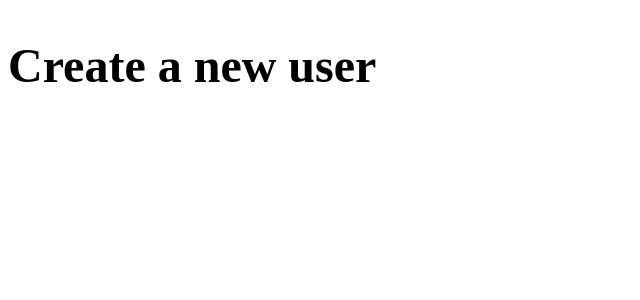
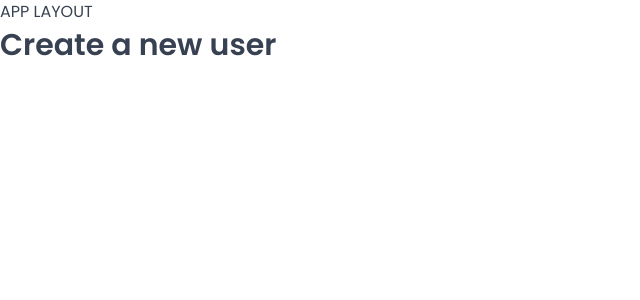
Before and after one commit to Rowlandoka/raynoid-oasis, a React (Vite) app: page /users in a window 1280 px wide. Shown: the top 300 px of the page, without its empty margins (0-640 px from the left). Built offline with nearby package versions, Linux system fonts and the light colour scheme; a web font is replaced by a local one.

Commit message:
setup overall app layout view

```diff
--- a/src/App.jsx
+++ b/src/App.jsx
@@ -1,4 +1,5 @@
-import { BrowserRouter, Routes, Route } from 'react-router-dom';
+import { BrowserRouter, Navigate, Routes, Route } from 'react-router-dom';
+import GlobalStyles from './styles/GlobalStyles';
 import Dashboard from './pages/Dashboard';
 import Bookings from './pages/Bookings';
 import Cabins from './pages/Cabins';
@@ -7,21 +8,28 @@ import Settings from './pages/Settings';
 import Account from './pages/Account';
 import Login from './pages/Login';
 import PageNotFound from './pages/PageNotFound';
+import AppLayout from './ui/AppLayout';
 
 function App() {
 	return (
+		<>
+			<GlobalStyles />
 			<BrowserRouter>
 				<Routes>
+					<Route element={<AppLayout />}>
+						<Route index element={<Navigate replace to='dashboard' />}></Route>
 						<Route path='dashboard' element={<Dashboard />}></Route>
 						<Route path='bookings' element={<Bookings />}></Route>
 						<Route path='cabins' element={<Cabins />}></Route>
 						<Route path='users' element={<Users />}></Route>
 						<Route path='settings' element={<Settings />}></Route>
 						<Route path='account' element={<Account />}></Route>
+					</Route>
 					<Route path='login' element={<Login />}></Route>
 					<Route path='*' element={<PageNotFound />}></Route>
 				</Routes>
 			</BrowserRouter>
+		</>
 	);
 }
 
--- /dev/null
+++ b/src/ui/AppLayout.jsx
@@ -0,0 +1,11 @@
+import { Outlet } from 'react-router-dom';
+
+function AppLayout() {
+	return (
+		<div>
+			<p>APP LAYOUT</p>
+			<Outlet />
+		</div>
+	);
+}
+export default AppLayout;
--- a/src/ui/Heading.jsx
+++ b/src/ui/Heading.jsx
@@ -1,5 +1,5 @@
-import styled from 'styled-components';
-import { css } from 'styled-components';
+import styled, { css } from 'styled-components';
+
 const Heading = styled.h1`
 	${(props) =>
 		props.as === 'h1' &&
--- a/src/ui/Row.jsx
+++ b/src/ui/Row.jsx
@@ -1,4 +1,4 @@
-import styled from 'styled-components';
+import styled, { css } from 'styled-components';
 
 const Row = styled.div`
 	display: flex;
```
Also changed, not shown: src/ui/Header.jsx (added), src/ui/Sidebar.jsx (added). Lines whose indentation alone changed are shown as unchanged.
